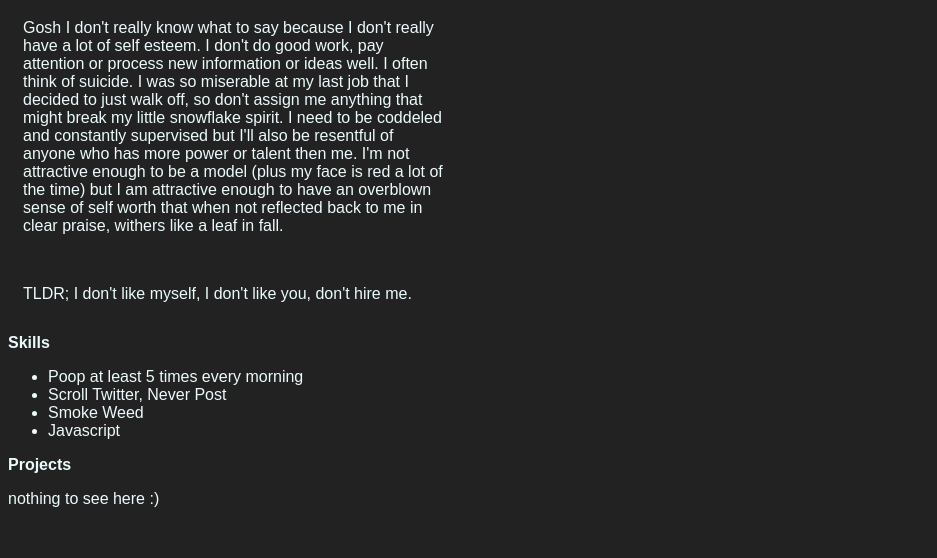
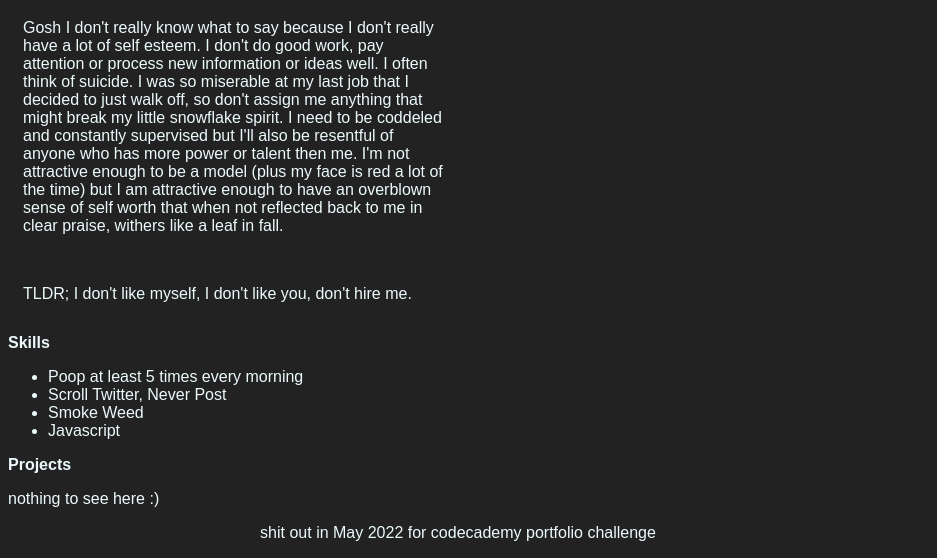
Before and after one commit to rowanbyers/rowanbyers.github.io, a plain HTML site: page index.html in a window 1280 px wide. Shown: the part 248-806 px from the top of the page, without its empty margins (0-937 px from the left). Drawn offline with Linux system fonts and the light colour scheme; a script that the page names is missing.

Commit message:
Add footer

```diff
--- a/index.html
+++ b/index.html
@@ -43,5 +43,8 @@
             <p>nothing to see here :)</p>
         </div>
     </main>
+    <footer>
+        <p>shit out in May 2022 for codecademy portfolio challenge</p>
+    </footer>
   </body>
 </html>
```
